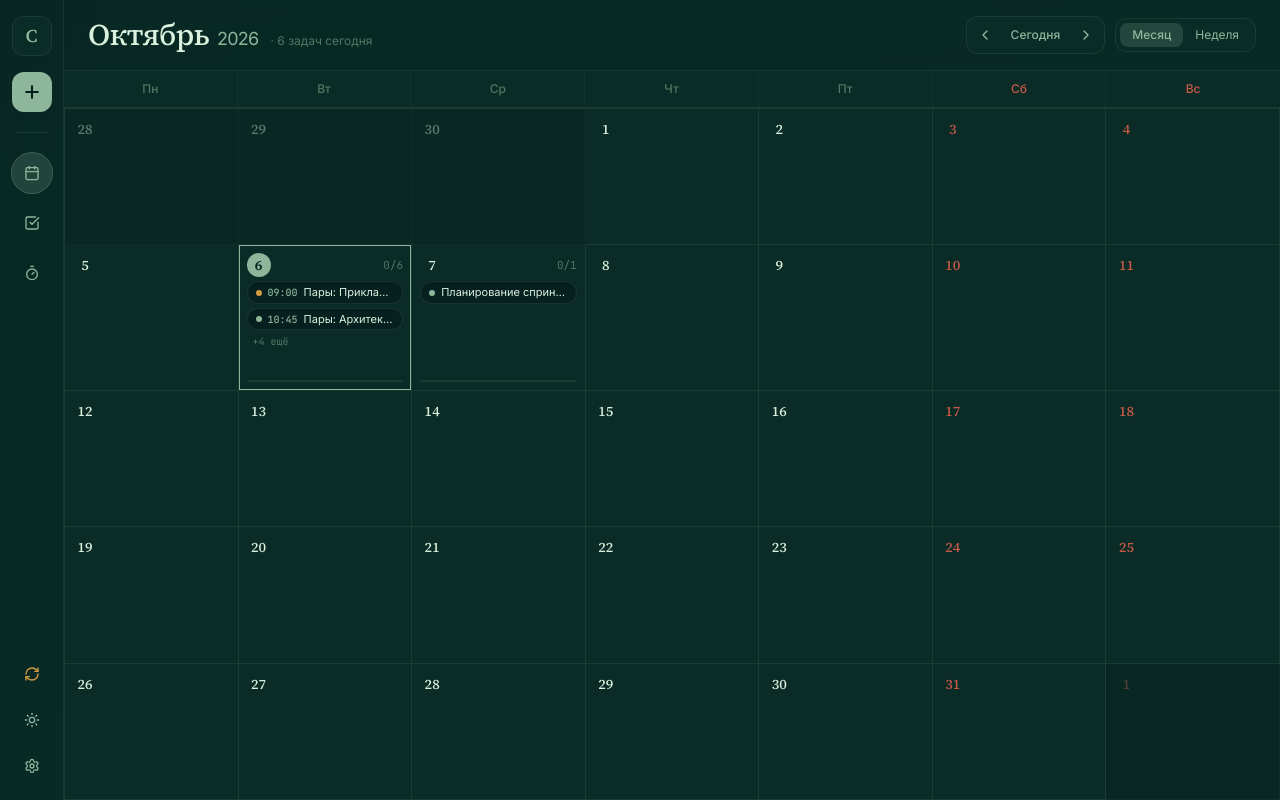
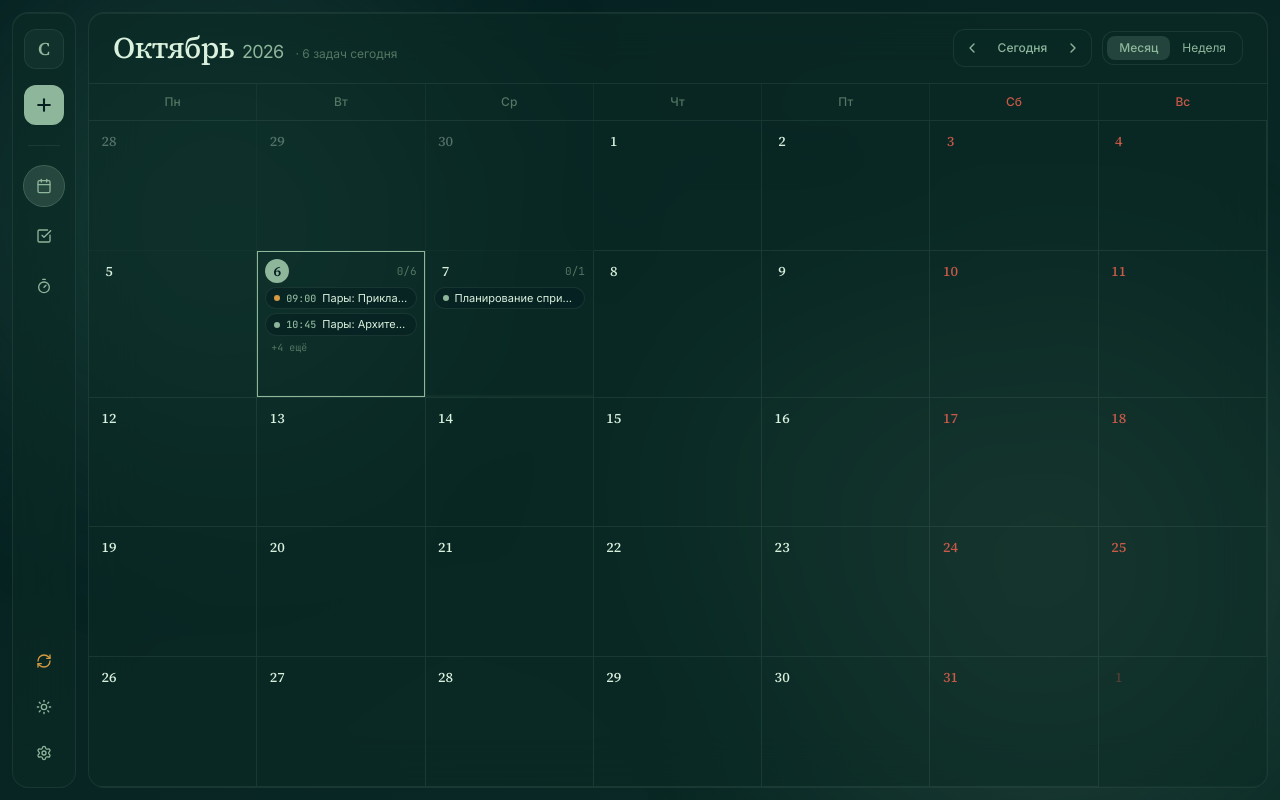
Before and after one commit to Sudzin/Calendare, a React (Vite) app: page / in a window 1280 px wide. Built offline with nearby package versions, Linux system fonts and the light colour scheme.

Commit message:
feat(ui): implement glassmorphism aesthetic
Apply a modern glassmorphism design system with ambient background glows and refined panel styles to improve visual hierarchy and depth.

```diff
--- a/src/App.tsx
+++ b/src/App.tsx
@@ -91,8 +91,36 @@ export default function App() {
   };
 
   return (
-    <div className="flex h-screen w-screen overflow-hidden text-[var(--color-text-primary)]">
-      {/* 1. Narrow Left Column (~64px Icon Rail) */}
+    <div className="flex h-screen w-screen overflow-hidden p-3 gap-3 text-[var(--color-text-primary)] relative select-none">
+      {/* Fixed Ambient Light Glows behind glass panels */}
+      <div className="fixed inset-0 pointer-events-none z-0 overflow-hidden" aria-hidden="true">
+        {/* Top-Left Spot (#235347, alpha 0.35) */}
+        <div
+          className="fixed -top-28 -left-28 w-[55vw] h-[55vw] max-w-[750px] max-h-[750px] rounded-full pointer-events-none"
+          style={{
+            background: 'radial-gradient(circle, rgba(35, 83, 71, 0.35) 0%, rgba(35, 83, 71, 0) 70%)',
+            filter: 'blur(60px)',
+          }}
+        />
+        {/* Bottom-Right Spot (#8EB69B, alpha 0.12) */}
+        <div
+          className="fixed -bottom-28 -right-28 w-[60vw] h-[60vw] max-w-[800px] max-h-[800px] rounded-full pointer-events-none"
+          style={{
+            background: 'radial-gradient(circle, rgba(142, 182, 155, 0.12) 0%, rgba(142, 182, 155, 0) 70%)',
+            filter: 'blur(70px)',
+          }}
+        />
+        {/* Center-Top Ambient Accent */}
+        <div
+          className="fixed top-1/4 right-1/4 w-[35vw] h-[35vw] max-w-[500px] max-h-[500px] rounded-full pointer-events-none"
+          style={{
+            background: 'radial-gradient(circle, rgba(35, 83, 71, 0.20) 0%, rgba(35, 83, 71, 0) 70%)',
+            filter: 'blur(70px)',
+          }}
+        />
+      </div>
+
+      {/* 1. Narrow Left Column (~64px Icon Rail) - Floating glass panel */}
       <Sidebar
         activeTab={activeNavTab}
         onSelectTab={handleSelectNavTab}
@@ -103,8 +131,8 @@ export default function App() {
         onOpenSettings={() => setIsSettingsOpen(true)}
       />
 
-      {/* 2. Center: Calendar Viewport (Dense, crisp, opaque grid) */}
-      <main className="flex-1 flex flex-col min-w-0 overflow-hidden">
+      {/* 2. Floating Main Panel: Header + Calendar Viewport (One panel) */}
+      <main className="flex-1 flex flex-col min-w-0 overflow-hidden glass-panel rounded-2xl relative z-10 shadow-xl">
         <CalendarGrid
           tasks={tasks}
           customWeekends={settings.customWeekends}
--- a/src/components/calendar/CalendarDayCell.tsx
+++ b/src/components/calendar/CalendarDayCell.tsx
@@ -30,9 +30,9 @@ export const CalendarDayCell: React.FC<CalendarDayCellProps> = ({
     <div
       onClick={() => onSelectDay(dateStr)}
       onDoubleClick={() => onOpenFullDay(dateStr)}
-      className={`min-h-[90px] sm:min-h-[110px] p-2 flex flex-col justify-between transition-colors cursor-pointer group relative border-r border-b border-[var(--color-border)] select-none ${
-        isCurrentMonth ? 'bg-[var(--color-surface-solid)]' : 'bg-[var(--color-app-bg)]/50 opacity-40'
-      } hover:bg-[var(--color-surface-hover)] ${
+      className={`min-h-[90px] sm:min-h-[110px] p-2 pb-3.5 flex flex-col justify-between transition-colors cursor-pointer group relative border-r border-b border-[var(--color-border)] select-none bg-transparent ${
+        isCurrentMonth ? '' : 'opacity-35'
+      } hover:bg-[var(--color-cell-hover)] ${
         isToday ? 'ring-1 ring-inset ring-[var(--color-accent)]' : ''
       }`}
     >
@@ -59,7 +59,7 @@ export const CalendarDayCell: React.FC<CalendarDayCellProps> = ({
       </div>
 
       {/* Center: Quiet task chips (fully rounded: rounded-full) */}
-      <div className="flex-1 my-1 space-y-1 overflow-hidden">
+      <div className="flex-1 my-1 space-y-1 overflow-hidden pb-1">
         {tasks.slice(0, 2).map(task => {
           const meta = PRIORITY_META[task.priority];
           const isDone = task.status === 'done';
@@ -67,7 +67,7 @@ export const CalendarDayCell: React.FC<CalendarDayCellProps> = ({
           return (
             <div
               key={task.id}
-              className={`px-2 py-0.5 rounded-full text-[11px] truncate flex items-center gap-1.5 border border-[var(--color-border)] bg-[var(--color-app-bg)]/80 ${
+              className={`px-2 py-0.5 rounded-full text-[11px] truncate flex items-center gap-1.5 border border-[var(--color-border)] bg-[var(--color-task-chip)] ${
                 isDone ? 'opacity-40 line-through' : 'text-[var(--color-text-primary)]'
               }`}
             >
@@ -92,9 +92,9 @@ export const CalendarDayCell: React.FC<CalendarDayCellProps> = ({
         )}
       </div>
 
-      {/* Bottom: Thin 2px workload indicator line */}
-      {workload.total > 0 ? (
-        <div className="w-full bg-[var(--color-border)] h-[2px] rounded-full overflow-hidden">
+      {/* Bottom: Thin 2px workload indicator line docked at bottom-0 */}
+      {workload.total > 0 && (
+        <div className="absolute bottom-0 left-0 right-0 h-[2px] bg-[var(--color-border)]/40 overflow-hidden">
           <div
             className={`h-full transition-all duration-200 ${
               workload.hasCritical
@@ -106,8 +106,6 @@ export const CalendarDayCell: React.FC<CalendarDayCellProps> = ({
             style={{ width: `${Math.round((workload.completed / workload.total) * 100)}%` }}
           />
         </div>
-      ) : (
-        <div className="h-[2px]" />
       )}
     </div>
   );
--- a/src/components/calendar/CalendarGrid.tsx
+++ b/src/components/calendar/CalendarGrid.tsx
@@ -97,8 +97,8 @@ export const CalendarGrid: React.FC<CalendarGridProps> = ({
 
   return (
     <div className="flex-1 flex flex-col overflow-hidden">
-      {/* Top Header: Glassmorphism translucent surface with backdrop blur */}
-      <header className="px-6 py-4 border-b border-[var(--color-border)] bg-[var(--color-surface-glass)] backdrop-blur-md flex items-center justify-between shrink-0 select-none">
+      {/* Top Header: Seamless within floating glass-panel */}
+      <header className="px-6 py-4 border-b border-[var(--color-border)] bg-transparent flex items-center justify-between shrink-0 select-none">
         {/* Large Month Title + Quiet kicker */}
         <div className="flex items-baseline gap-3">
           <h2 className="font-serif text-2xl sm:text-3xl font-medium text-[var(--color-text-primary)] tracking-tight">
@@ -114,7 +114,7 @@ export const CalendarGrid: React.FC<CalendarGridProps> = ({
 
         {/* Navigation & Controls */}
         <div className="flex items-center gap-2.5">
-          <div className="flex items-center bg-[var(--color-surface-solid)] rounded-xl p-1 border border-[var(--color-border)]">
+          <div className="flex items-center bg-[var(--color-surface)]/60 rounded-xl p-1 border border-[var(--color-border)]">
             <button
               type="button"
               onClick={handlePrev}
@@ -141,7 +141,7 @@ export const CalendarGrid: React.FC<CalendarGridProps> = ({
           </div>
 
           {/* View mode toggle */}
-          <div className="flex bg-[var(--color-surface-solid)] p-1 rounded-xl border border-[var(--color-border)] text-xs">
+          <div className="flex bg-[var(--color-surface)]/60 p-1 rounded-xl border border-[var(--color-border)] text-xs">
             <button
               type="button"
               onClick={() => {
@@ -174,8 +174,8 @@ export const CalendarGrid: React.FC<CalendarGridProps> = ({
         </div>
       </header>
 
-      {/* Weekday Names Bar (Clean & opaque) */}
-      <div className="grid grid-cols-7 border-b border-[var(--color-border)] bg-[var(--color-surface-solid)] text-xs font-medium text-[var(--color-text-muted)] select-none shrink-0">
+      {/* Weekday Names Bar (Clean & translucent) */}
+      <div className="grid grid-cols-7 border-b border-[var(--color-border)] bg-transparent text-xs font-medium text-[var(--color-text-muted)] select-none shrink-0">
         {WEEKDAYS_RU.map(w => {
           const isWeekend = customWeekends.includes(w.index);
           return (
@@ -191,9 +191,9 @@ export const CalendarGrid: React.FC<CalendarGridProps> = ({
         })}
       </div>
 
-      {/* Calendar Grid: Solid, opaque background (#0B2B26) so text is 100% crisp without blur */}
+      {/* Calendar Grid: Transparent cells letting glass-panel backdrop-blur show */}
       {viewMode === 'month' ? (
-        <div className="flex-1 grid grid-cols-7 border-l border-t border-[var(--color-border)] overflow-y-auto bg-[var(--color-surface-solid)]">
+        <div className="flex-1 grid grid-cols-7 overflow-y-auto bg-transparent">
           {monthCells.map(cell => {
             const dateTasks = tasksByDate[cell.dateStr] || [];
             const isWeekend = customWeekends.includes(cell.dayOfWeek);
@@ -217,7 +217,7 @@ export const CalendarGrid: React.FC<CalendarGridProps> = ({
         </div>
       ) : (
         /* Week View */
-        <div className="flex-1 grid grid-cols-7 border-l border-t border-[var(--color-border)] overflow-y-auto bg-[var(--color-surface-solid)]">
+        <div className="flex-1 grid grid-cols-7 overflow-y-auto bg-transparent">
           {weekDays.map(w => {
             const dateTasks = tasksByDate[w.dateStr] || [];
             const isWeekend = customWeekends.includes(w.dayOfWeek);
--- a/src/components/layout/Sidebar.tsx
+++ b/src/components/layout/Sidebar.tsx
@@ -48,12 +48,12 @@ export const Sidebar: React.FC<SidebarProps> = ({
   }, [onOpenNewTask]);
 
   return (
-    <aside className="w-16 bg-[var(--color-surface-glass)] backdrop-blur-md border-r border-[var(--color-border)] flex flex-col items-center justify-between py-4 shrink-0 select-none z-20">
+    <aside className="w-16 glass-panel rounded-2xl flex flex-col items-center justify-between py-4 shrink-0 select-none z-20 shadow-xl">
       {/* Top: Logo & New Task */}
       <div className="flex flex-col items-center gap-4 w-full">
         {/* App Logo Mark */}
         <div
-          className="w-10 h-10 rounded-xl bg-[var(--color-surface-solid)] border border-[var(--color-border)] flex items-center justify-center text-[var(--color-accent)] font-serif font-semibold text-lg"
+          className="w-10 h-10 rounded-xl bg-[var(--color-surface-hover)]/70 border border-[var(--color-border)] flex items-center justify-center text-[var(--color-accent)] font-serif font-semibold text-lg"
           title="Chronos-Task"
         >
           C
--- a/src/index.css
+++ b/src/index.css
@@ -22,6 +22,9 @@
   --color-priority-high: var(--priority-high);
   --color-priority-medium: var(--priority-medium);
   --color-priority-low: var(--priority-low);
+
+  --color-cell-hover: var(--cell-hover-bg);
+  --color-task-chip: var(--task-chip-bg);
 }
 
 :root,
@@ -43,6 +46,9 @@
   --priority-high: #D49B42;
   --priority-medium: #8EB69B;
   --priority-low: #648372;
+
+  --cell-hover-bg: rgba(218, 241, 222, 0.05);
+  --task-chip-bg: rgba(5, 31, 32, 0.6);
 }
 
 .theme-light {
@@ -63,6 +69,26 @@
   --priority-high: #9A6715;
   --priority-medium: #235347;
   --priority-low: #4E6B5C;
+
+  --cell-hover-bg: rgba(35, 83, 71, 0.06);
+  --task-chip-bg: rgba(255, 255, 255, 0.75);
+}
+
+/* Glass panel utility */
+.glass-panel {
+  background: rgba(11, 43, 38, 0.55);
+  backdrop-filter: blur(24px);
+  -webkit-backdrop-filter: blur(24px);
+  border: 1px solid rgba(218, 241, 222, 0.08);
+  box-shadow: inset 0 1px 0 rgba(218, 241, 222, 0.06);
+}
+
+.theme-light .glass-panel {
+  background: rgba(255, 255, 255, 0.45);
+  backdrop-filter: blur(24px);
+  -webkit-backdrop-filter: blur(24px);
+  border: 1px solid rgba(35, 83, 71, 0.12);
+  box-shadow: inset 0 1px 0 rgba(255, 255, 255, 0.6);
 }
 
 @layer base {
@@ -73,6 +99,41 @@
     font-size: 14px;
     line-height: 1.5;
     min-height: 100vh;
+    overflow: hidden;
+    position: relative;
+  }
+
+  /* Fixed ambient light spots for glassmorphism backdrop blur */
+  body::before {
+    content: "";
+    position: fixed;
+    top: -15vw;
+    left: -15vw;
+    width: 60vw;
+    height: 60vw;
+    max-width: 800px;
+    max-height: 800px;
+    border-radius: 50%;
+    background: radial-gradient(circle, rgba(35, 83, 71, 0.35) 0%, transparent 70%);
+    filter: blur(60px);
+    pointer-events: none;
+    z-index: 0;
+  }
+
+  body::after {
+    content: "";
+    position: fixed;
+    bottom: -15vw;
+    right: -15vw;
+    width: 65vw;
+    height: 65vw;
+    max-width: 850px;
+    max-height: 850px;
+    border-radius: 50%;
+    background: radial-gradient(circle, rgba(142, 182, 155, 0.12) 0%, transparent 70%);
+    filter: blur(70px);
+    pointer-events: none;
+    z-index: 0;
   }
 
   .theme-light body,
```
